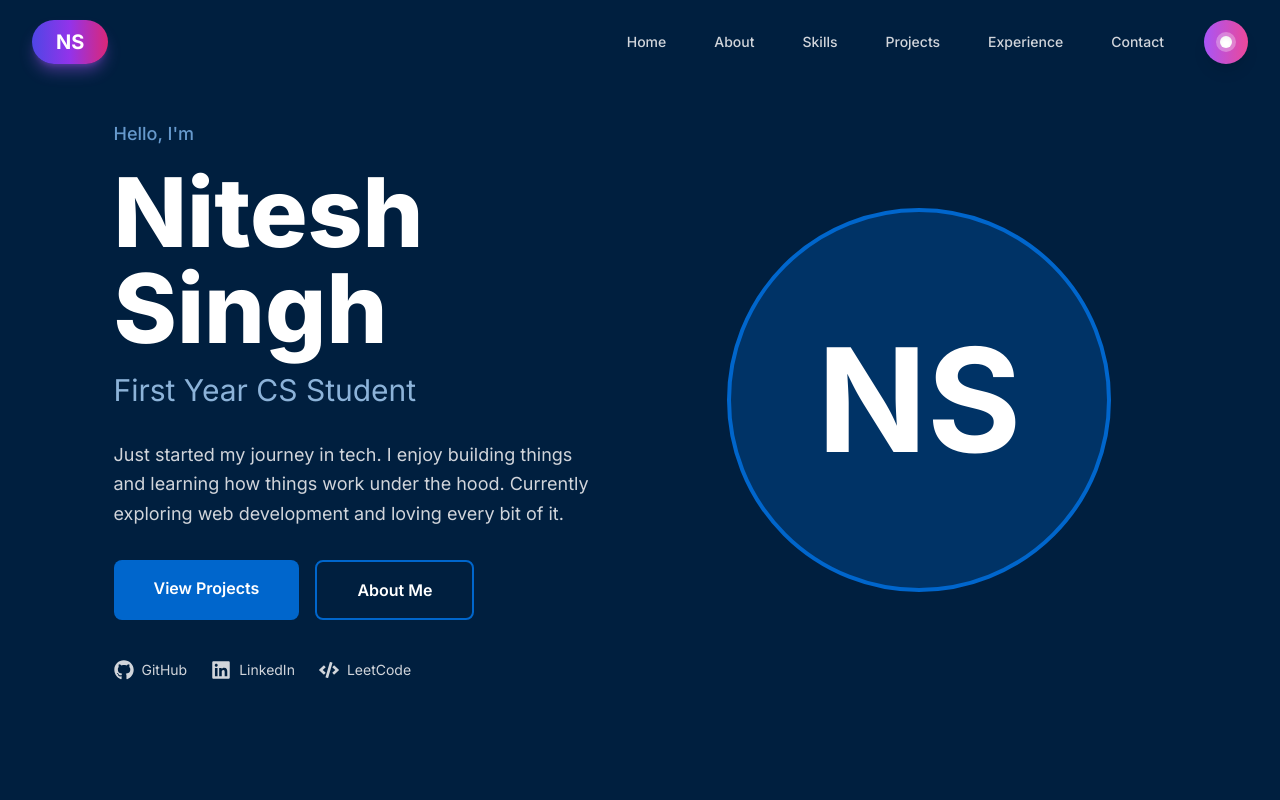
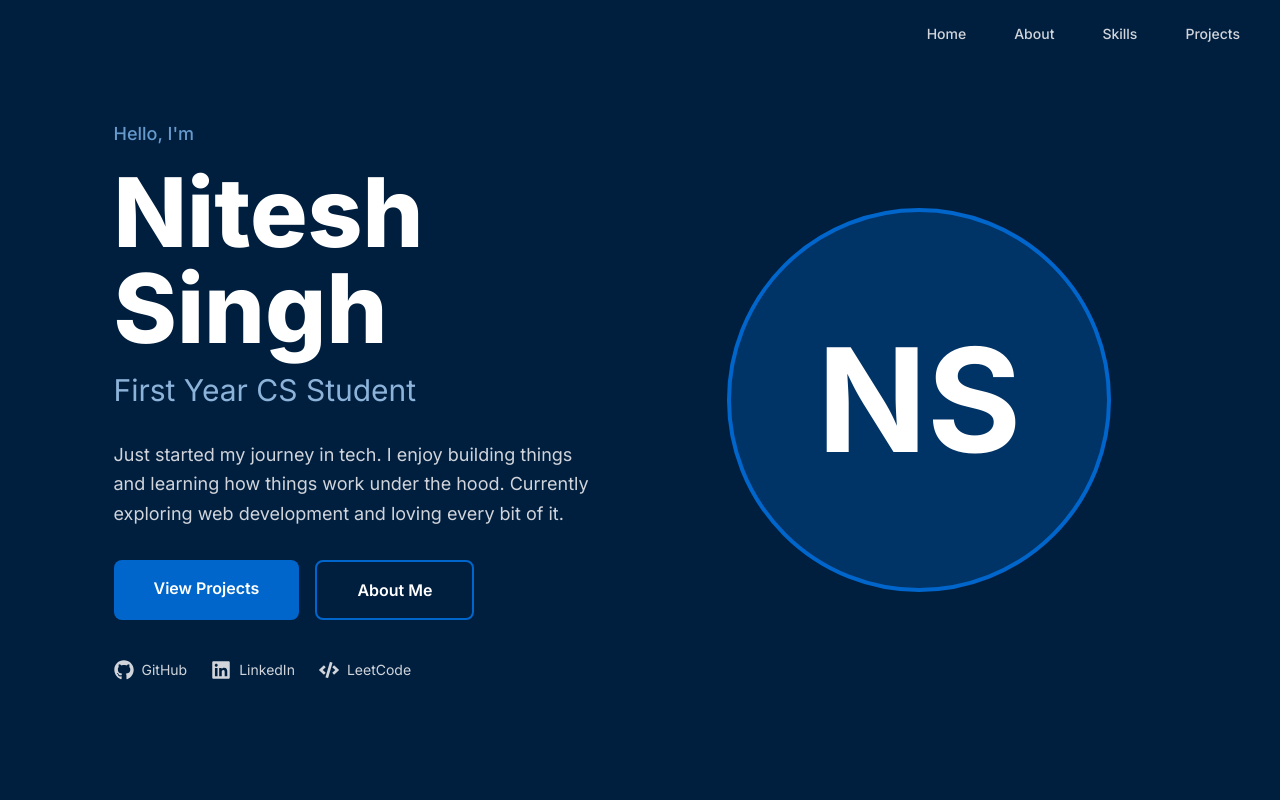
Before and after one commit to NETIZEN-11/my-portfolio-website, a React (Vite) app in the folder client/: page / in a window 1280 px wide. Shown: the top 800 px of the page. Built offline with nearby package versions, Linux system fonts and the light colour scheme.

Commit message:
Update Navbar and Footer with minimal navy styling

```diff
--- a/client/src/components/Layout/BackToTop.jsx
+++ b/client/src/components/Layout/BackToTop.jsx
@@ -23,7 +23,7 @@ const BackToTop = () => {
           animate={{ opacity: 1, scale: 1 }}
           exit={{ opacity: 0, scale: 0 }}
           onClick={scrollToTop}
-          className="fixed bottom-8 right-8 p-4 rounded-full glass bg-indigo-500 hover:bg-indigo-600 transition-all z-30"
+          className="fixed bottom-8 right-8 p-4 rounded-full bg-navy-600 hover:bg-navy-500 transition-all z-30 text-white"
           whileHover={{ scale: 1.1 }}
           whileTap={{ scale: 0.9 }}
         >
--- a/client/src/components/Layout/Footer.jsx
+++ b/client/src/components/Layout/Footer.jsx
@@ -1,29 +1,19 @@
 import { motion } from 'framer-motion'
-import { FaGithub, FaLinkedin, FaInstagram, FaEnvelope } from 'react-icons/fa'
+import { FaGithub, FaLinkedin, FaEnvelope } from 'react-icons/fa'
 import { SiLeetcode, SiCodechef } from 'react-icons/si'
 
 const Footer = () => {
   const socialLinks = [
-    { icon: FaEnvelope, href: 'mailto:niteshsingh@gmail.com', label: 'Gmail' },
-    { icon: FaInstagram, href: 'https://instagram.com/niteshsingh', label: 'Instagram' },
-    { icon: FaLinkedin, href: 'https://linkedin.com/in/niteshsingh', label: 'LinkedIn' },
+    { icon: FaEnvelope, href: 'mailto:nitesh.p25@medhaviskillsuniversity.edu.in', label: 'Email' },
+    { icon: FaLinkedin, href: 'https://www.linkedin.com/in/nitesh-singh-52a167387/', label: 'LinkedIn' },
     { icon: FaGithub, href: 'https://github.com/NETIZEN-11', label: 'GitHub' },
-    { icon: SiLeetcode, href: 'https://leetcode.com/niteshsingh', label: 'LeetCode' },
-    { icon: SiCodechef, href: 'https://codechef.com/users/niteshsingh', label: 'CodeChef' },
+    { icon: SiLeetcode, href: 'https://leetcode.com/u/unico_rni11/', label: 'LeetCode' },
+    { icon: SiCodechef, href: 'https://www.codechef.com/college/dashboard', label: 'CodeChef' },
   ]
 
   return (
-    <footer className="py-10 glass border-t border-white/10">
+    <footer className="py-10 bg-navy-900 border-t border-navy-700">
       <div className="max-w-6xl mx-auto px-4">
-        <motion.h3
-          initial={{ opacity: 0 }}
-          whileInView={{ opacity: 1 }}
-          viewport={{ once: true }}
-          className="text-2xl font-bold bg-gradient-to-r from-indigo-500 to-purple-500 bg-clip-text text-transparent mb-6 text-center"
-        >
-          Nitesh Singh
-        </motion.h3>
-
         <div className="flex items-center justify-center gap-6 flex-wrap">
           {socialLinks.map((social, index) => (
             <motion.a
@@ -31,13 +21,8 @@ const Footer = () => {
               href={social.href}
               target="_blank"
               rel="noopener noreferrer"
-              className="text-2xl text-gray-400 relative"
-              whileHover={{
-                scale: 1.3,
-                color: '#c084fc',
-                filter: 'drop-shadow(0 0 10px rgba(139, 92, 246, 0.8))',
-                transition: { duration: 0.3 }
-              }}
+              className="text-2xl text-gray-300 hover:text-white transition-colors"
+              whileHover={{ scale: 1.2 }}
               whileTap={{ scale: 0.9 }}
             >
               <social.icon />
--- a/client/src/components/Layout/Navbar.jsx
+++ b/client/src/components/Layout/Navbar.jsx
@@ -1,7 +1,6 @@
 import { useState, useEffect } from 'react'
 import { motion } from 'framer-motion'
 import { FaBars, FaTimes } from 'react-icons/fa'
-import ThemeToggle from '../UI/ThemeToggle'
 
 const Navbar = () => {
   const [isOpen, setIsOpen] = useState(false)
@@ -18,8 +17,6 @@ const Navbar = () => {
     { name: 'About', href: '#about' },
     { name: 'Skills', href: '#skills' },
     { name: 'Projects', href: '#projects' },
-    { name: 'Experience', href: '#experience' },
-    { name: 'Contact', href: '#contact' },
   ]
 
   return (
@@ -27,52 +24,28 @@ const Navbar = () => {
       initial={{ y: -100 }}
       animate={{ y: 0 }}
       className={`fixed top-0 left-0 right-0 z-40 transition-all duration-300 ${
-        scrolled ? 'glass py-3' : 'py-5'
+        scrolled ? 'bg-navy-900/95 backdrop-blur-sm py-3 border-b border-navy-700' : 'py-5'
       }`}
     >
       <div className="max-w-7xl mx-auto px-4 sm:px-6 lg:px-8">
         <div className="flex items-center justify-between">
-          <motion.a
-            href="#home"
-            className="text-xl font-bold px-6 py-2 rounded-full bg-gradient-to-r from-indigo-600 via-purple-600 to-pink-600 text-white shadow-lg shadow-purple-500/40"
-            whileHover={{
-              scale: 1.15,
-              boxShadow: "0 0 30px rgba(139, 92, 246, 0.8), 0 0 60px rgba(139, 92, 246, 0.4)",
-              textShadow: "0 0 20px rgba(255, 255, 255, 0.8)",
-              transition: { duration: 0.3 }
-            }}
-            whileTap={{ scale: 0.95 }}
-          >
-            NS
-          </motion.a>
+          <div></div>
 
           <div className="hidden md:flex items-center gap-8">
             {navLinks.map((link) => (
               <motion.a
                 key={link.name}
                 href={link.href}
-                className="relative text-sm font-medium text-gray-300 group px-2 py-1"
-                whileHover={{ y: -3 }}
+                className="relative text-sm font-medium text-gray-300 hover:text-white transition-colors px-2 py-1"
+                whileHover={{ y: -2 }}
               >
-                <span className="relative z-10 group-hover:text-white transition-colors duration-300">
-                  {link.name}
-                </span>
-                <motion.span
-                  className="absolute bottom-0 left-0 w-0 h-0.5 bg-gradient-to-r from-indigo-500 to-purple-500 rounded-full"
-                  whileHover={{ width: '100%' }}
-                  transition={{ duration: 0.3 }}
-                />
-                <motion.span
-                  className="absolute -inset-1 bg-gradient-to-r from-indigo-500/10 to-purple-500/10 rounded-lg opacity-0 group-hover:opacity-100 transition-opacity duration-300 -z-10"
-                />
+                {link.name}
               </motion.a>
             ))}
-            <ThemeToggle />
           </div>
 
           <div className="flex items-center gap-4 md:hidden">
-            <ThemeToggle />
-            <button onClick={() => setIsOpen(!isOpen)} className="text-2xl">
+            <button onClick={() => setIsOpen(!isOpen)} className="text-2xl text-white">
               {isOpen ? <FaTimes /> : <FaBars />}
             </button>
           </div>
@@ -83,13 +56,13 @@ const Navbar = () => {
             isOpen ? 'max-h-96 mt-4' : 'max-h-0'
           }`}
         >
-          <div className="glass rounded-xl p-4 mt-4 flex flex-col gap-4">
+          <div className="bg-navy-800 rounded-xl p-4 mt-4 flex flex-col gap-4 border border-navy-700">
             {navLinks.map((link) => (
               <motion.a
                 key={link.name}
                 href={link.href}
                 onClick={() => setIsOpen(false)}
-                className="text-sm font-medium text-gray-300 hover:text-white py-2 px-3 rounded-lg hover:bg-white/5 transition-all"
+                className="text-sm font-medium text-gray-300 hover:text-white py-2 px-3 rounded-lg hover:bg-navy-700 transition-all"
                 whileTap={{ scale: 0.98 }}
               >
                 {link.name}
```
